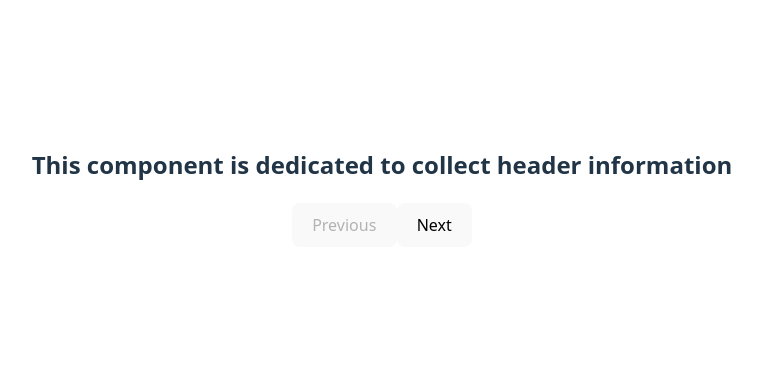
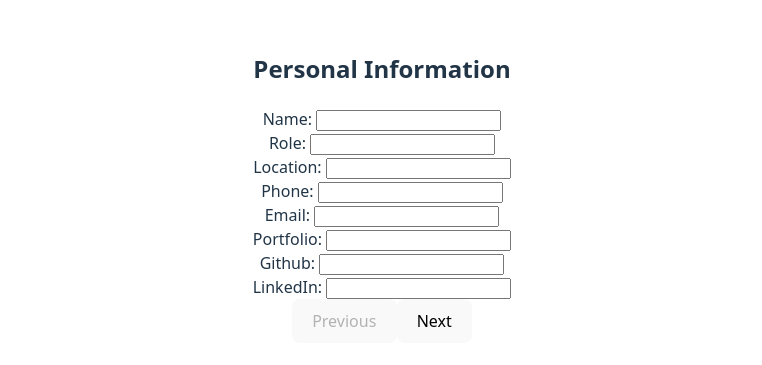
Before and after one commit to Romeo-Martial/my-cv-builder, a React (Vite) app: page / in a window 1280 px wide. Shown: the part 213-578 px from the top of the page, without its empty margins (258-1020 px from the left). Built offline with nearby package versions, Linux system fonts and the light colour scheme.

Commit message:
Implement individual collector components

```diff
--- /dev/null
+++ b/src/DataCollection/Controls/Controls.jsx
@@ -0,0 +1,12 @@
+export default function Input({ label, value, onChange, type = 'text' }) {
+  return (
+    <div>
+      <label>{label + ': '}</label>
+      {type === 'text' ? (
+        <input type="text" value={value} onChange={onChange} />
+      ) : (
+        <textarea value={value} onChange={onChange} />
+      )}
+    </div>
+  );
+}
--- a/src/DataCollection/Education/EducationCollector.jsx
+++ b/src/DataCollection/Education/EducationCollector.jsx
@@ -1,3 +1,22 @@
-export default function EducationCollector() {
-  return <h2>This component is dedicated to collect education information</h2>;
+import Input from '../Controls/Controls';
+
+export default function EducationCollector({ data, onChange }) {
+  const {
+    id,
+    program,
+    provider,
+    educationLocation,
+    educationFrom,
+    educationTo,
+  } = data;
+  return (
+    <>
+      <h2>Education</h2>
+      <Input label="Program" value={program} onChange={onChange} />
+      <Input label="Institution" value={provider} onChange={onChange} />
+      <Input label="Location" value={educationLocation} onChange={onChange} />
+      <Input label="Start Date" value={educationFrom} onChange={onChange} />
+      <Input label="End Date" value={educationTo} onChange={onChange} />
+    </>
+  );
 }
--- a/src/DataCollection/Experience/ExperienceCollector.jsx
+++ b/src/DataCollection/Experience/ExperienceCollector.jsx
@@ -1,3 +1,19 @@
-export default function ExperienceCollector() {
-  return <h2>This component is dedicated to collect experience information</h2>;
+import Input from '../Controls/Controls';
+
+export default function ExperienceCollector({ data, onChange }) {
+  const { id, company, position, responsibilities, from, to } = data;
+  return (
+    <>
+      <h2>Work Experience</h2>
+      <Input label="Company" value={company} onChange={onChange} />
+      <Input label="Position" value={position} onChange={onChange} />
+      <Input
+        label="Responsibilities"
+        value={responsibilities}
+        onChange={onChange}
+      />
+      <Input label="Start Date" value={from} onChange={onChange} />
+      <Input label="End Date" value={to} onChange={onChange} />
+    </>
+  );
 }
--- a/src/DataCollection/Header/HeaderCollector.jsx
+++ b/src/DataCollection/Header/HeaderCollector.jsx
@@ -1,3 +1,19 @@
+import Input from '../Controls/Controls';
+
 export default function HeaderCollector({ data, onChange }) {
-  return <h2>This component is dedicated to collect header information</h2>;
+  const { name, role, location, phone, email, links } = data;
+  const { portfolio, github, linkedin } = links;
+  return (
+    <>
+      <h2>Personal Information</h2>
+      <Input label="Name" value={name} onChange={onChange} />
+      <Input label="Role" value={role} onChange={onChange} />
+      <Input label="Location" value={location} onChange={onChange} />
+      <Input label="Phone" value={phone} onChange={onChange} />
+      <Input label="Email" value={email} onChange={onChange} />
+      <Input label="Portfolio" value={portfolio} onChange={onChange} />
+      <Input label="Github" value={github} onChange={onChange} />
+      <Input label="LinkedIn" value={linkedin} onChange={onChange} />
+    </>
+  );
 }
--- a/src/DataCollection/Languages/LanguagesCollector.jsx
+++ b/src/DataCollection/Languages/LanguagesCollector.jsx
@@ -1,3 +1,12 @@
-export default function LanguagesCollector() {
-  return <h2>This component is dedicated to collect languages information</h2>;
+import Input from '../Controls/Controls';
+
+export default function LanguagesCollector({ data, onChange }) {
+  const { id, language, level } = data;
+  return (
+    <>
+      <h2>Languages</h2>
+      <Input label="Languages" value={language} onChange={onChange} />
+      <Input label="Level" value={level} onChange={onChange} />
+    </>
+  );
 }
--- a/src/DataCollection/Skills/SkillsCollector.jsx
+++ b/src/DataCollection/Skills/SkillsCollector.jsx
@@ -1,3 +1,12 @@
-export default function SkillsCollector() {
-  return <h2>This component is dedicated to collect skills information</h2>;
+import Input from '../Controls/Controls';
+
+export default function SkillsCollector({ data, onChange }) {
+  const { technical, soft } = data;
+  return (
+    <>
+      <h2>Skills</h2>
+      <Input label="Technical Skills" value={technical} onChange={onChange} />
+      <Input label="Soft Skills" value={soft} onChange={onChange} />
+    </>
+  );
 }
--- a/src/DataCollection/Summary/SummaryCollector.jsx
+++ b/src/DataCollection/Summary/SummaryCollector.jsx
@@ -1,3 +1,10 @@
-export default function SummaryCollector() {
-  return <h2>This component is dedicated to collect summary information</h2>;
+import Input from '../Controls/Controls';
+
+export default function SummaryCollector({ data, onChange }) {
+  return (
+    <>
+      <h2>Professional Summary</h2>
+      <Input type="textarea" label="Summary" value={data} onChange={onChange} />
+    </>
+  );
 }
```
Also changed, not shown: 1 other file (tests, documents, lock files or other folders).
